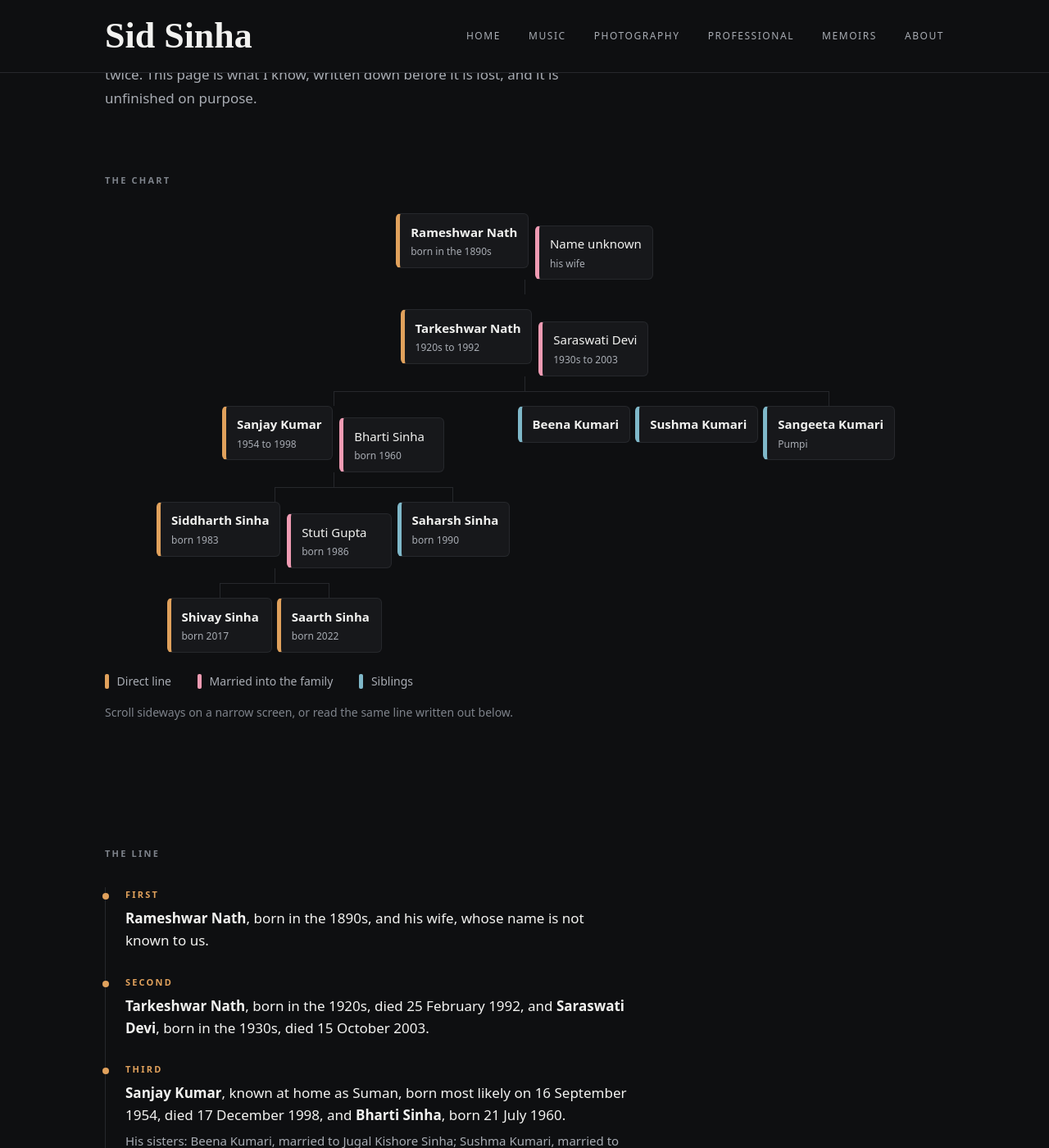
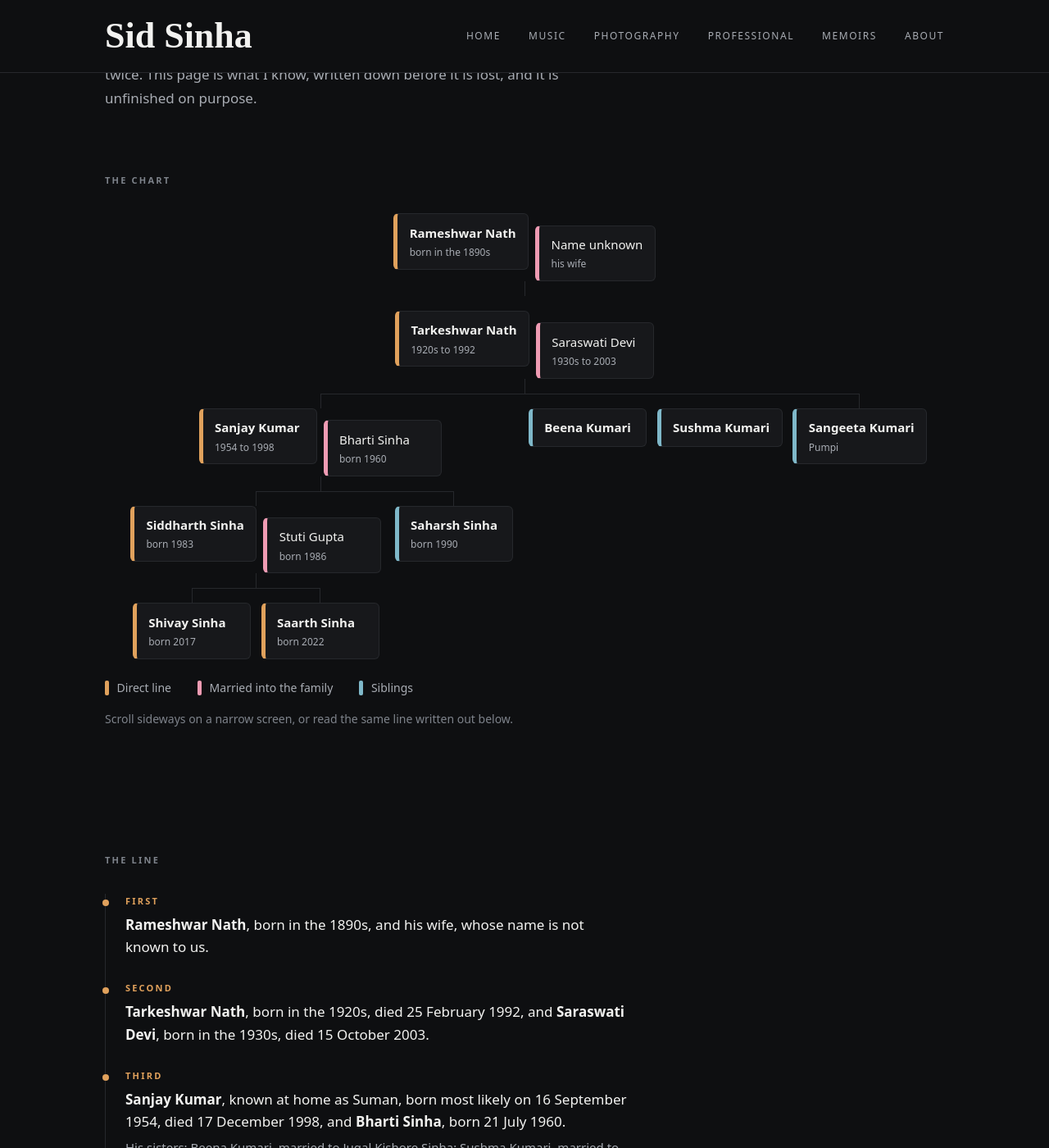
Before and after one commit to SidSays/SidSays.github.io, a Jekyll site: the page built from family.html, in a window 1280 px wide and 1400 px high, scrolled down 255 px. Shown: the whole window at 82% size. Built offline with Jekyll 4.4.1, drawn with Linux system fonts in a browser that asks for light colours; some web fonts are replaced.

Commit message:
Add files via upload

```diff
--- a/assets/css/site.css
+++ b/assets/css/site.css
@@ -938,7 +938,7 @@ img { max-width: 100%; height: auto; display: block; }
   display: flex;
   flex-direction: column;
   align-items: center;
-  padding: 1.125rem 0.2rem 0;
+  padding: 1.125rem 0.4rem 0;
 }
 
 .ftree > li { padding-top: 0; }
@@ -973,8 +973,8 @@ img { max-width: 100%; height: auto; display: block; }
   display: flex;
   flex-direction: column;
   gap: 0.15rem;
-  min-width: 8rem;
-  padding: 0.6rem 0.8rem;
+  min-width: 9rem;
+  padding: 0.65rem 0.9rem;
   border: 1px solid var(--line);
   border-left: 5px solid var(--accent);
   border-radius: 6px;
@@ -1020,18 +1020,3 @@ img { max-width: 100%; height: auto; display: block; }
 .key-blood { background: var(--accent); }
 .key-spouse { background: var(--rose); }
 .key-sib { background: var(--sibling); }
-
-/* the aunts and their husbands, kept small so the main line fits */
-
-.unit.compact .node {
-  min-width: 5.25rem;
-  max-width: 6.75rem;
-  padding: 0.4rem 0.55rem;
-  border-left-width: 4px;
-}
-
-.unit.compact .node-name { font-size: 0.75rem; font-weight: 500; }
-.unit.compact .node-meta { font-size: 0.6875rem; }
-.unit.compact .node.spouse { margin: 0.55rem 0 0 0.3rem; }
-
-.ftree li:has(> .unit.compact) { padding-left: 0.25rem; padding-right: 0.25rem; }
```
